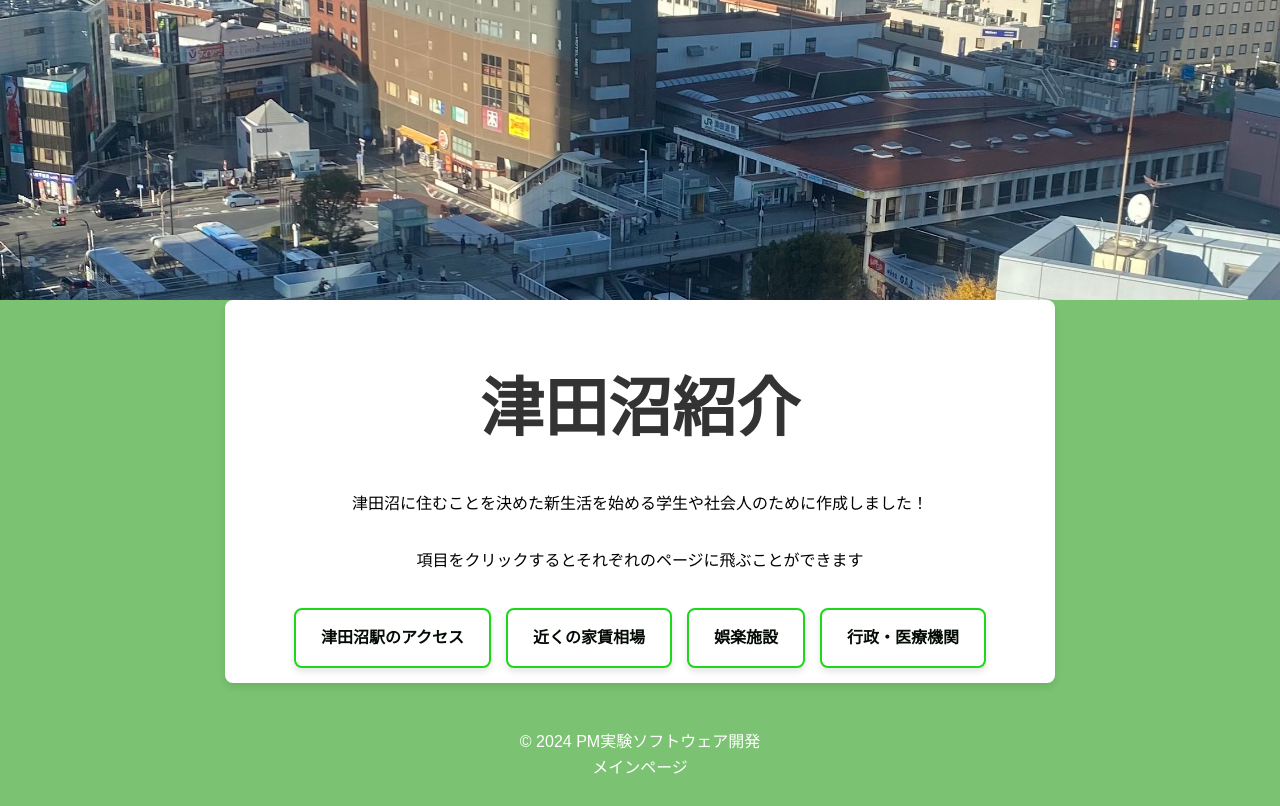
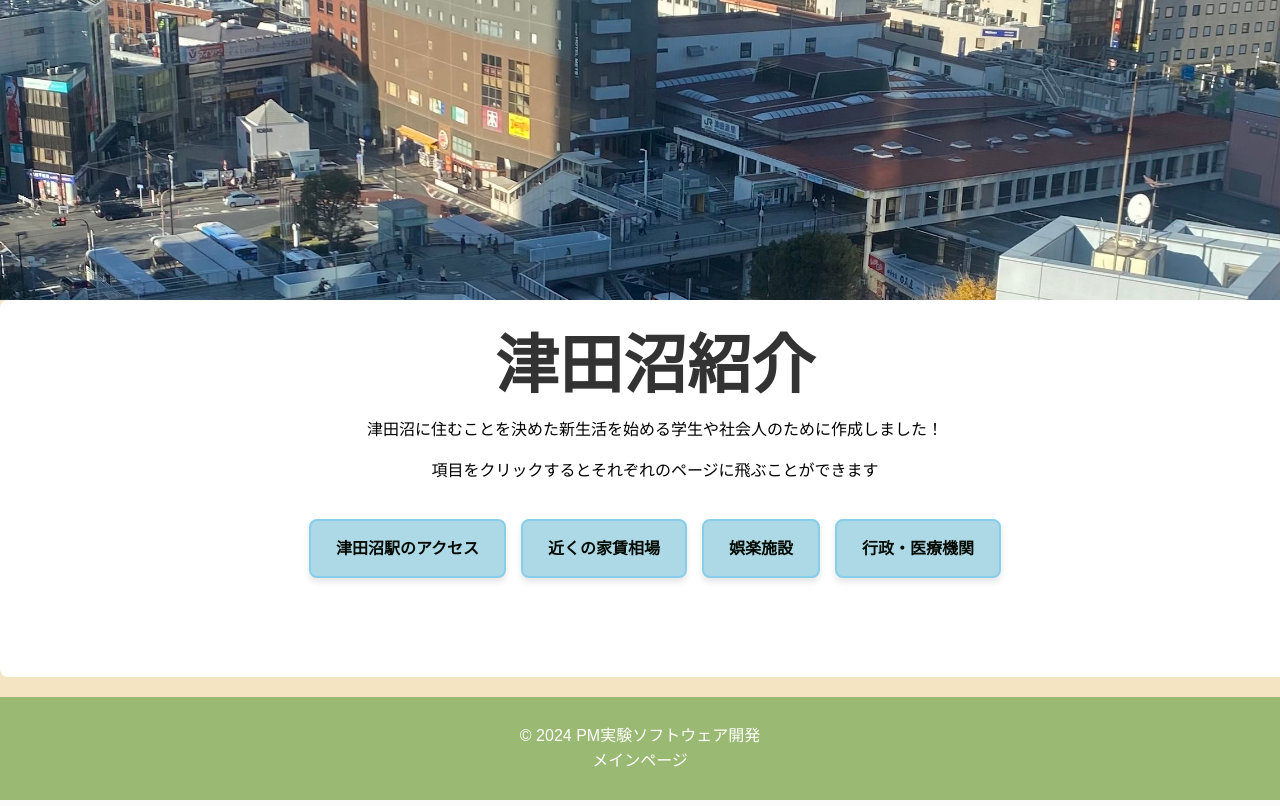
Before and after one commit to yabukilab/shimoda-a, a PHP site: page / in a window 1280 px wide. Run offline with PHP 8.4, Linux system fonts and the light colour scheme.

Commit message:
親しみやすそうな色に変更

```diff
--- a/htdocs/index.css
+++ b/htdocs/index.css
@@ -1,11 +1,14 @@
 /* ベーススタイル */
 body {
-    background-color: #7bc372;
+    background-color: #f4e4c1; /* サンドベージュ */
     font-family: Arial, sans-serif;
     font-size: 16px;
     margin: 0;
     padding: 0;
     line-height: 1.6;
+    display: flex;
+    flex-direction: column;
+    min-height: 100vh; /* ページ全体の高さを100%に */
 }
 
 /* メイン画像 */
@@ -23,11 +26,19 @@ body {
     flex-direction: column;
     align-items: center;
     padding: 15px;
+    width: 100%;
+    margin: 0;
+    background-color: #fff; /* 白背景で内容を目立たせる */
+    border-radius: 8px;
+    box-shadow: none;
+    flex: 1;
+}
+
+/* 内部コンテンツの最大幅を制限 */
+.container > * {
     max-width: 800px;
+    width: 90%;
     margin: 0 auto;
-    background-color: #fff;
-    border-radius: 8px;
-    box-shadow: 0 4px 8px rgba(0, 0, 0, 0.1);
 }
 
 /* 見出し */
@@ -82,8 +93,8 @@ h1 {
     text-align: center;
     text-decoration: none;
     color: #040b04;
-    background-color: #fff;
-    border: 2px solid #1ed71a;
+    background-color: #add8e6; /* パステルブルー */
+    border: 2px solid #87ceeb; /* ライトブルー */
     border-radius: 8px;
     font-size: 1em;
     font-weight: bold;
@@ -92,18 +103,23 @@ h1 {
 }
 
 .link-buttons .button:hover {
-    background-color: #1ed71a;
+    background-color: #87ceeb; /* ホバー時のライトブルー */
     color: #fff;
-    border-color: #7ae17a;  /* ホバー時に枠線の色を変更 */
+    border-color: #add8e6; /* 枠線の色を調整 */
     transform: scale(1.05); /* ホバー時に少し大きく */
     box-shadow: 0 6px 10px rgba(0, 0, 0, 0.15);
 }
+
+/* フッター */
 footer {
     text-align: center;
-    color: white;
+    background-color: #9ab973; /* セージグリーン */
+    color: #fff;
     padding: 10px 0;
     margin-top: 20px;
+    flex-shrink: 0;
 }
+
 /* レスポンシブ対応: スマホ用 */
 @media screen and (max-width: 600px) {
     .link-buttons .button {
```
